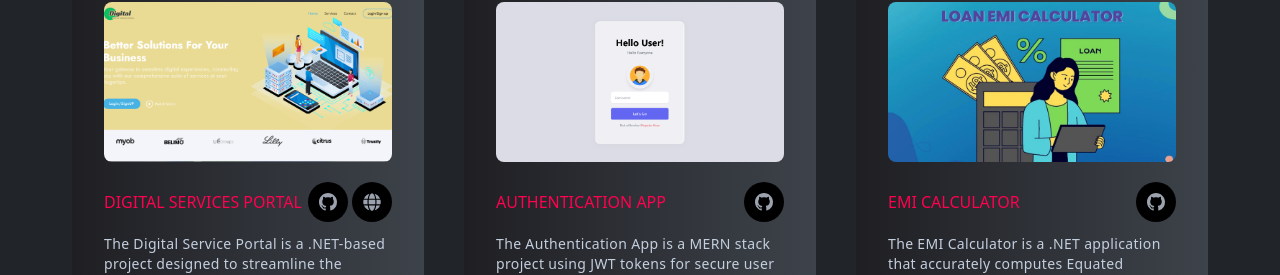
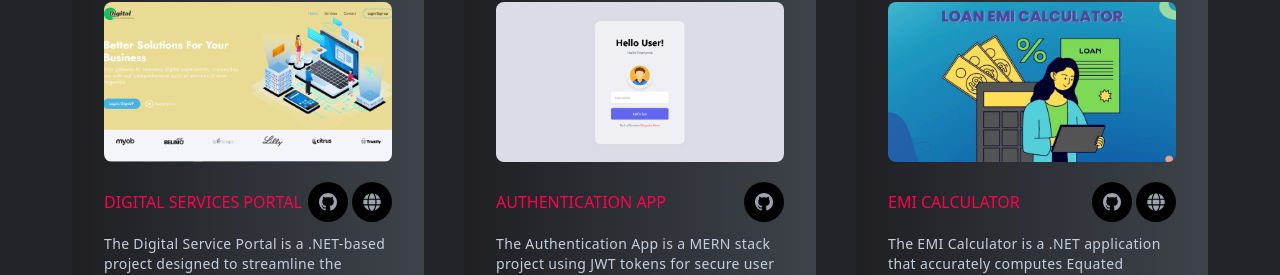
Before and after one commit to Aloka2825/Port_Folio, a React (Vite) app: page / in a window 1280 px wide. Shown: the part 1708-1983 px from the top of the page. Built offline with nearby package versions, Linux system fonts and the light colour scheme.

Commit message:
Project Update

```diff
--- a/src/components/projects/Project.jsx
+++ b/src/components/projects/Project.jsx
@@ -36,6 +36,7 @@ function Project() {
           desc="The EMI Calculator is a .NET application that accurately computes Equated Monthly Installments for loans, featuring a user-friendly interface for detailed principal and interest breakdowns over the loan tenure."
           src={projectThree}
           gitLink="https://github.com/Aloka2825/EMICalculator"
+          href="http://emicalculator.ahtscarrier.com/"
         />
         <ProjectCard
           title="Online Library management System"
```
